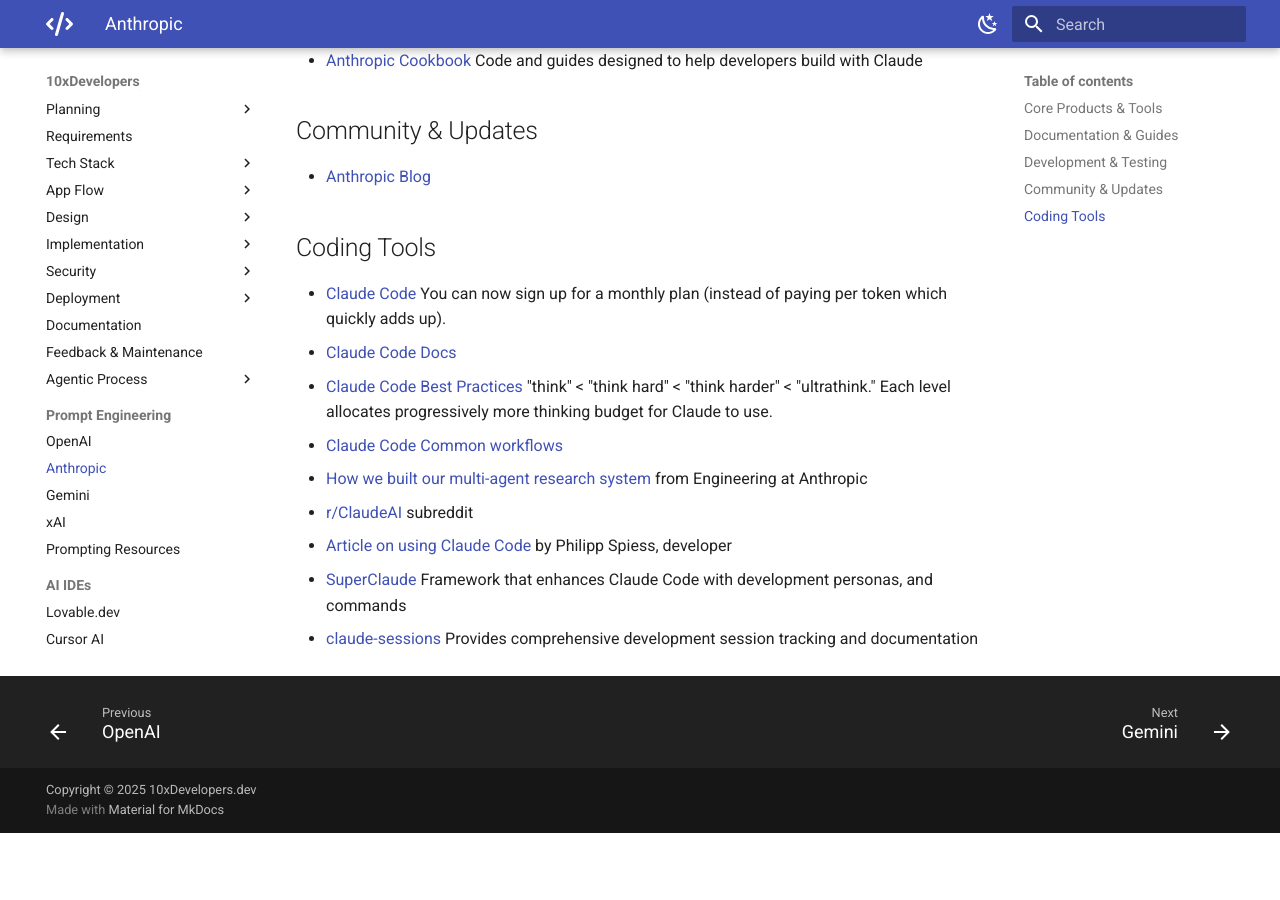
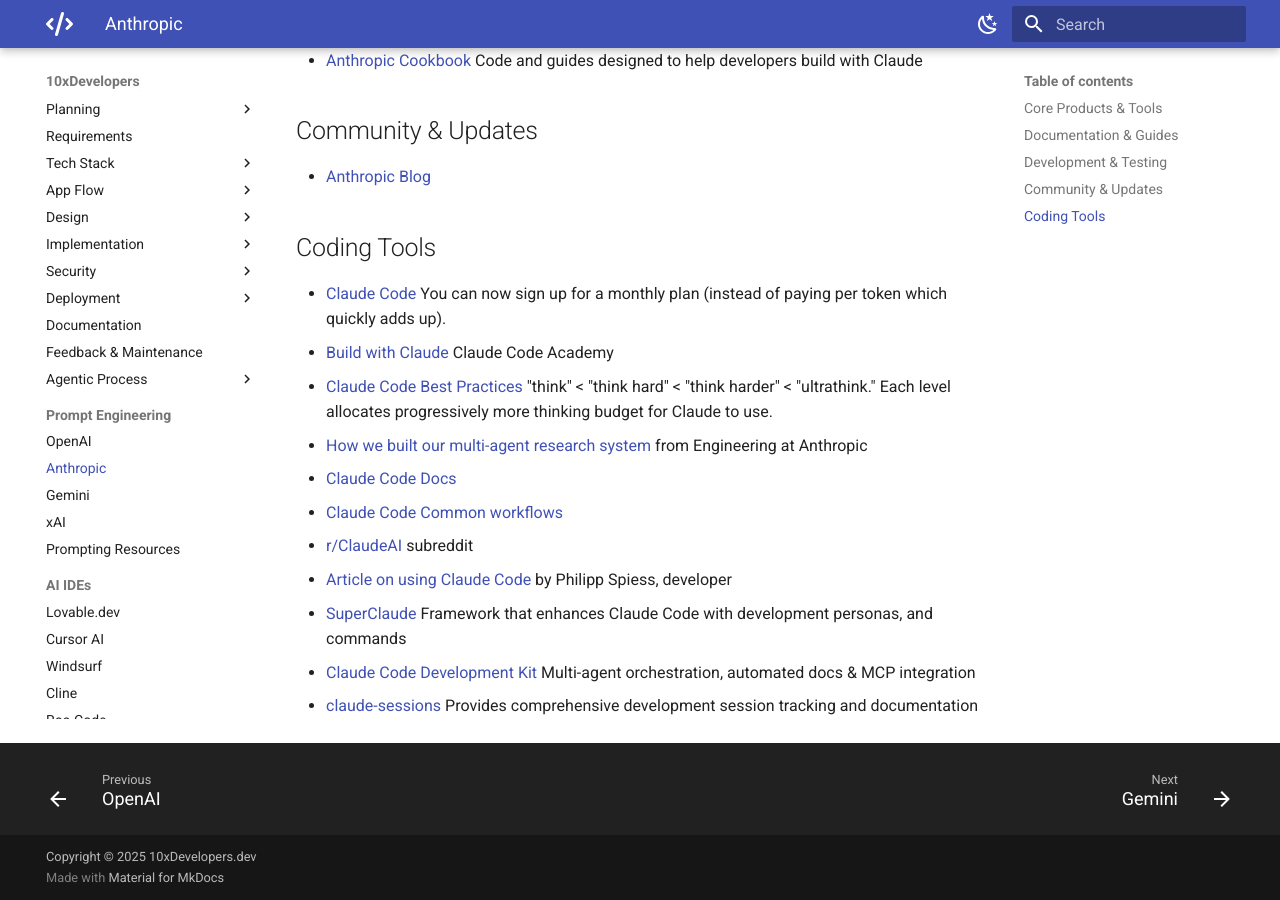
Before and after one commit to shlomoc/10xdev, an MkDocs documentation site: the page built from docs/prompt-engineering/anthropic.md, in a window 1280 px wide and 900 px high, scrolled down 685 px. Built offline with MkDocs 1.6.1 and Material for MkDocs 9.7.7, drawn with Linux system fonts in a browser that asks for light colours; before the commit the page ends 1518 px from its top, so only the background shows below that.

Commit message:
Update documentation by adding new resource links for app.base44.com, Lovable playbook, and Claude Code Development Kit, and modifying existing entries for clarity.

```diff
--- a/docs/prompt-engineering/anthropic.md
+++ b/docs/prompt-engineering/anthropic.md
@@ -23,11 +23,16 @@
 ## Coding Tools
 - [Claude Code](https://www.anthropic.com/claude-code)
 You can now sign up for a monthly plan (instead of paying per token which quickly adds up).
+- [Build with Claude](https://www.anthropic.com/learn/build-with-claude) Claude Code Academy
+- [Claude Code Best Practices](https://www.anthropic.com/engineering/claude-code-best-practices) "think" < "think hard" < "think harder" < "ultrathink." Each level allocates progressively more thinking budget for Claude to use.
+- [How we built our multi-agent research system](https://www.anthropic.com/engineering/built-multi-agent-research-system) from Engineering at Anthropic
+
 - [Claude Code Docs](https://docs.anthropic.com/en/docs/claude-code/overview)
-- [Claude Code Best Practices](https://www.anthropic.com/engineering/claude-code-best-practices) "think" < "think hard" < "think harder" < "ultrathink." Each level allocates progressively more thinking budget for Claude to use.
 - [Claude Code Common workflows](https://docs.anthropic.com/en/docs/claude-code/common-workflows)
-- [How we built our multi-agent research system](https://www.anthropic.com/engineering/built-multi-agent-research-system) from Engineering at Anthropic
+
 - [r/ClaudeAI](https://www.reddit.com/r/ClaudeAI/) subreddit
-- [Article on using Claude Code](https://spiess.dev/blog/how-i-use-claude-code) by Philipp Spiess, developer
+- [Article on using Claude Code](https://spiess.dev/blog/
+how-i-use-claude-code) by Philipp Spiess, developer
 - [SuperClaude](https://github.com/NomenAK/SuperClaude) Framework that enhances Claude Code with development personas, and commands
+- [Claude Code Development Kit](https://github.com/peterkrueck/Claude-Code-Development-Kit) Multi-agent orchestration, automated docs & MCP integration
 - [claude-sessions](https://github.com/iannuttall/claude-sessions) Provides comprehensive development session tracking and documentation
```
Also changed, not shown: docs/guides/ultimate-vibe-coding-guide.md (+1 -0 lines), docs/ide/lovable.md (+1 -0 lines), docs/resources/ai-resources.md (+1 -1 lines), docs/structured/implementation/debugging.md (+1 -1 lines), docs/structured/planning/ideas-to-development-plans.md (+5 -0 lines).
